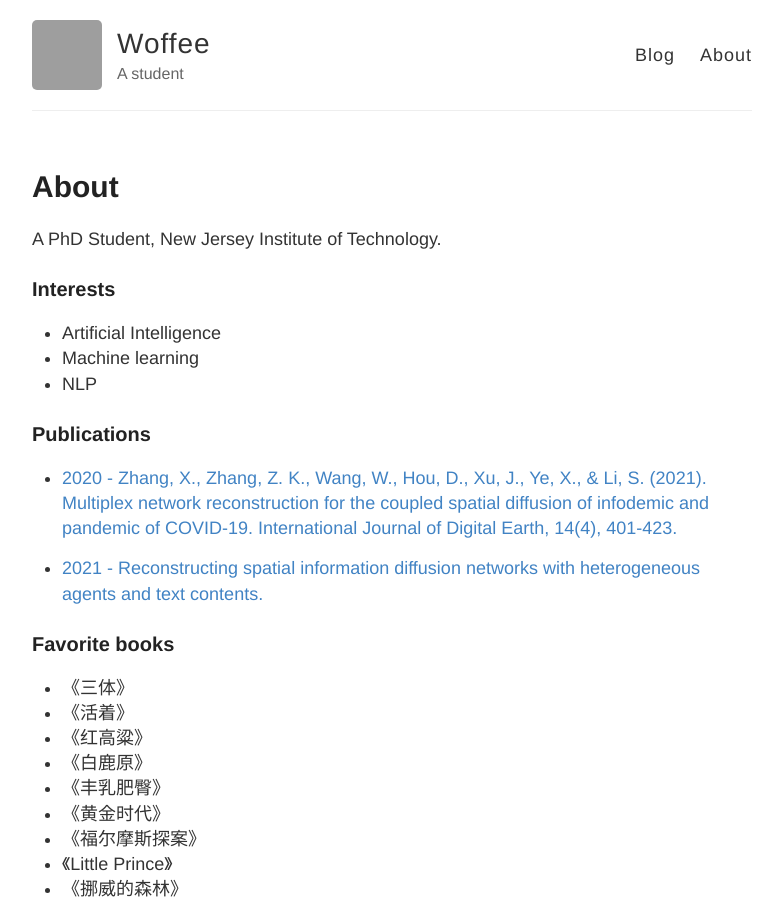
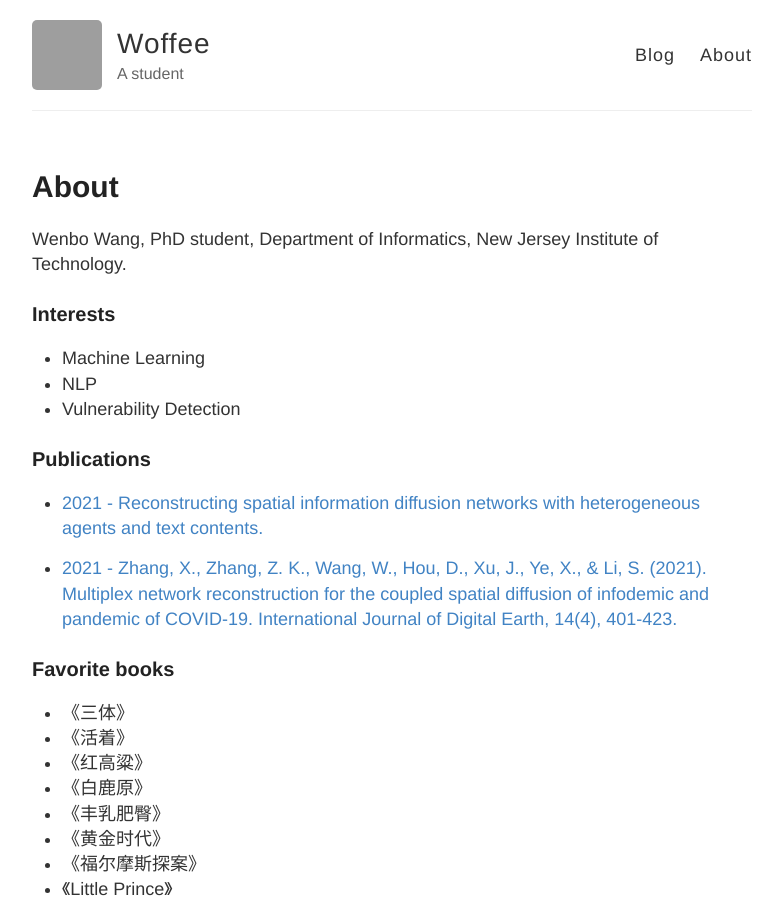
Before and after one commit to Woffee/woffee.github.io.bak, a Jekyll site: the page built from about.md, in a window 1280 px wide and 900 px high. Shown: the whole window, without its empty margins (248-1030 px from the left). Built offline with Jekyll 4.4.1, drawn with Linux system fonts in a browser that asks for light colours; grey boxes are pictures that could not be loaded.

Commit message:
modify interests

```diff
--- a/about.md
+++ b/about.md
@@ -4,19 +4,19 @@
 permalink: /about/
 ---
 
-A PhD Student, New Jersey Institute of Technology.
+Wenbo Wang, PhD student, Department of Informatics, New Jersey Institute of Technology.
 
 ### Interests
 
- * Artificial Intelligence
- * Machine learning
+ * Machine Learning
  * NLP
+ * Vulnerability Detection
 
 ### Publications
 
- * [2020 - Zhang, X., Zhang, Z. K., Wang, W., Hou, D., Xu, J., Ye, X., & Li, S. (2021). Multiplex network reconstruction for the coupled spatial diffusion of infodemic and pandemic of COVID-19. International Journal of Digital Earth, 14(4), 401-423.](https://www.tandfonline.com/doi/full/10.1080/17538947.2021.1888326)
+ * [2021 - Reconstructing spatial information diffusion networks with heterogeneous agents and text contents.](http://doi.org/10.1111/tgis.12747)
 
- * [2021 - Reconstructing spatial information diffusion networks with heterogeneous agents and text contents.](http://doi.org/10.1111/tgis.12747)
+ * [2021 - Zhang, X., Zhang, Z. K., Wang, W., Hou, D., Xu, J., Ye, X., & Li, S. (2021). Multiplex network reconstruction for the coupled spatial diffusion of infodemic and pandemic of COVID-19. International Journal of Digital Earth, 14(4), 401-423.](https://www.tandfonline.com/doi/full/10.1080/17538947.2021.1888326)
 
 
 ### Favorite books
```
